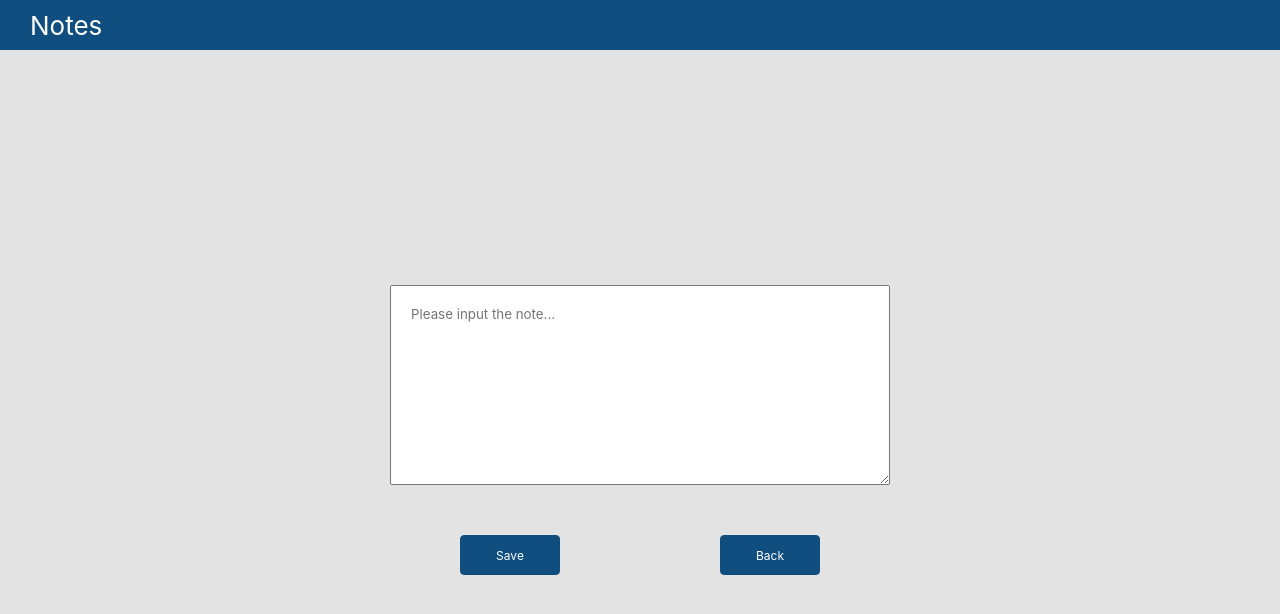
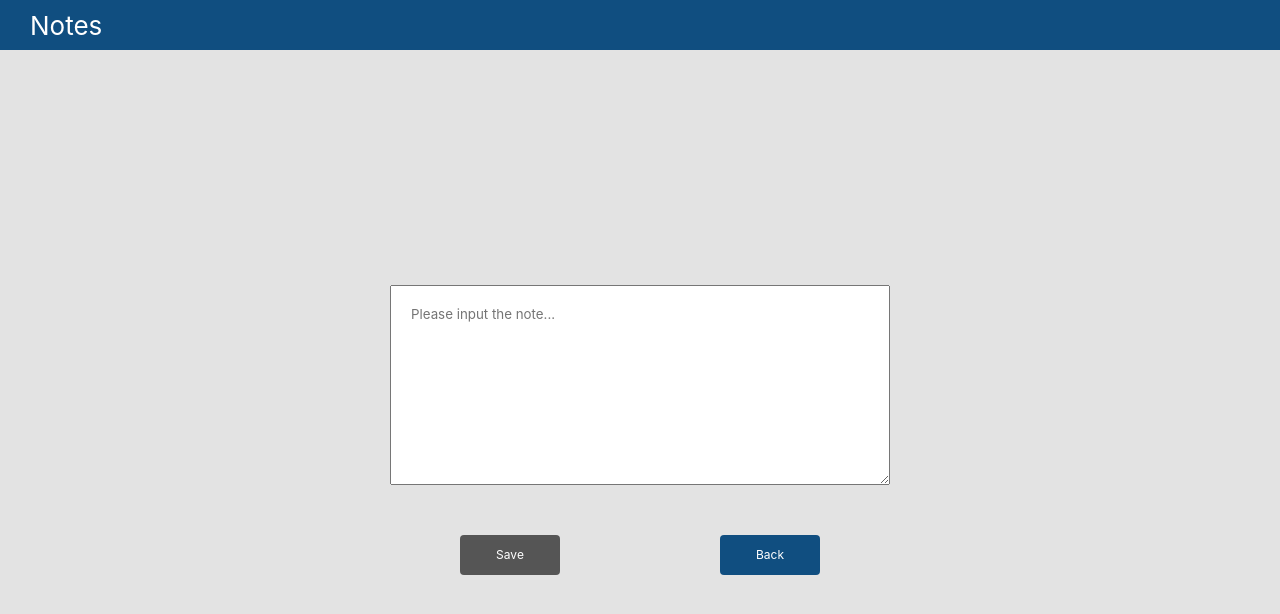
Before and after one commit to jmsknn/NotesList, a React (Create React App) app: page /note/new in a window 1280 px wide. Shown: the top 614 px of the page. Built offline with nearby package versions, Linux system fonts and the light colour scheme.

Commit message:
disabled button style

```diff
--- a/src/components/Button.js
+++ b/src/components/Button.js
@@ -9,6 +9,9 @@ export const Button = styled.button`
   color: white;
   text-align: center;
   border-radius: 4px;
-  border: 1px solid #104e80;
+  border: none;
   cursor: pointer;
+  &:disabled {
+    background: #555555;
+  }
 `;
--- a/src/components/LinkButton.js
+++ b/src/components/LinkButton.js
@@ -10,6 +10,6 @@ export const LinkButton = styled(Link)`
   color: white;
   text-align: center;
   border-radius: 4px;
-  border: 1px solid #104e80;
+  border: none;
   cursor: pointer;
 `;
--- a/src/pages/Dashboard.js
+++ b/src/pages/Dashboard.js
@@ -1,5 +1,4 @@
 import React, { useEffect } from "react";
-import { Link } from "react-router-dom";
 import { useSelector, useDispatch } from "react-redux";
 import NoteList from "../components/NoteList";
 import { actions } from "../store/notes";
--- a/src/pages/NewNotePage.js
+++ b/src/pages/NewNotePage.js
@@ -1,6 +1,6 @@
 import React from "react";
 import { useDispatch } from "react-redux";
-import { Link, useHistory } from "react-router-dom";
+import { useHistory } from "react-router-dom";
 import * as uuid from "uuid";
 import styled from "styled-components";
 import NoteForm from "../components/NoteForm";
--- a/src/pages/NotePage.js
+++ b/src/pages/NotePage.js
@@ -1,6 +1,6 @@
 import React, { useState, useEffect } from "react";
 import { useSelector, useDispatch } from "react-redux";
-import { useParams, Link } from "react-router-dom";
+import { useParams } from "react-router-dom";
 import NoteForm from "../components/NoteForm";
 import { Button, LinkButton } from "../components";
 import { actions } from "../store/notes";
```
